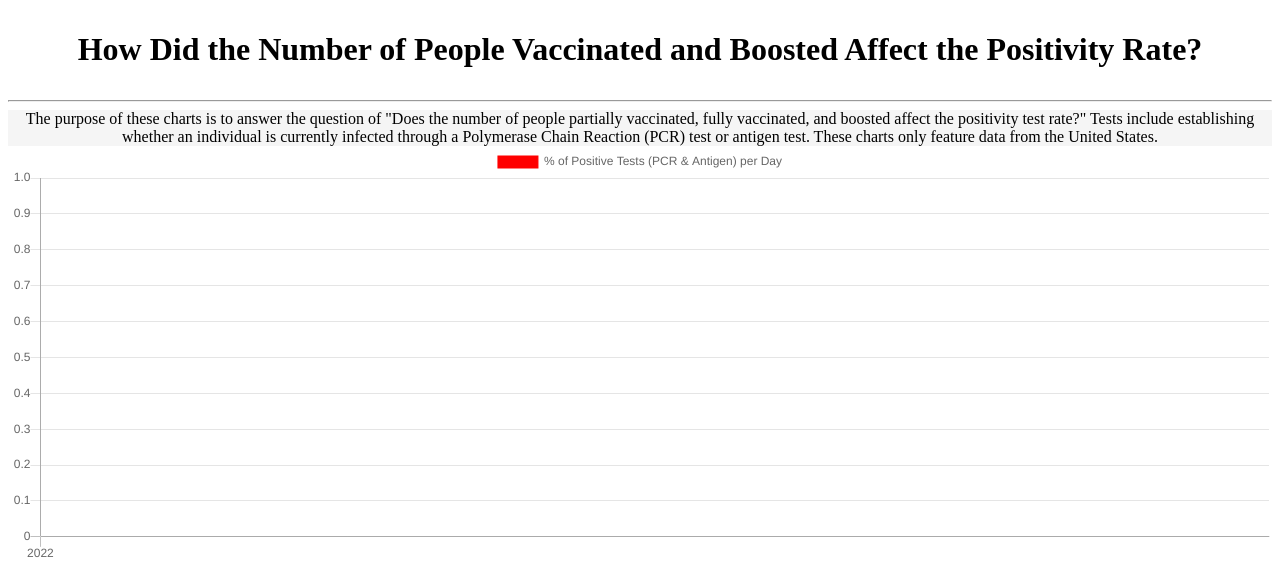
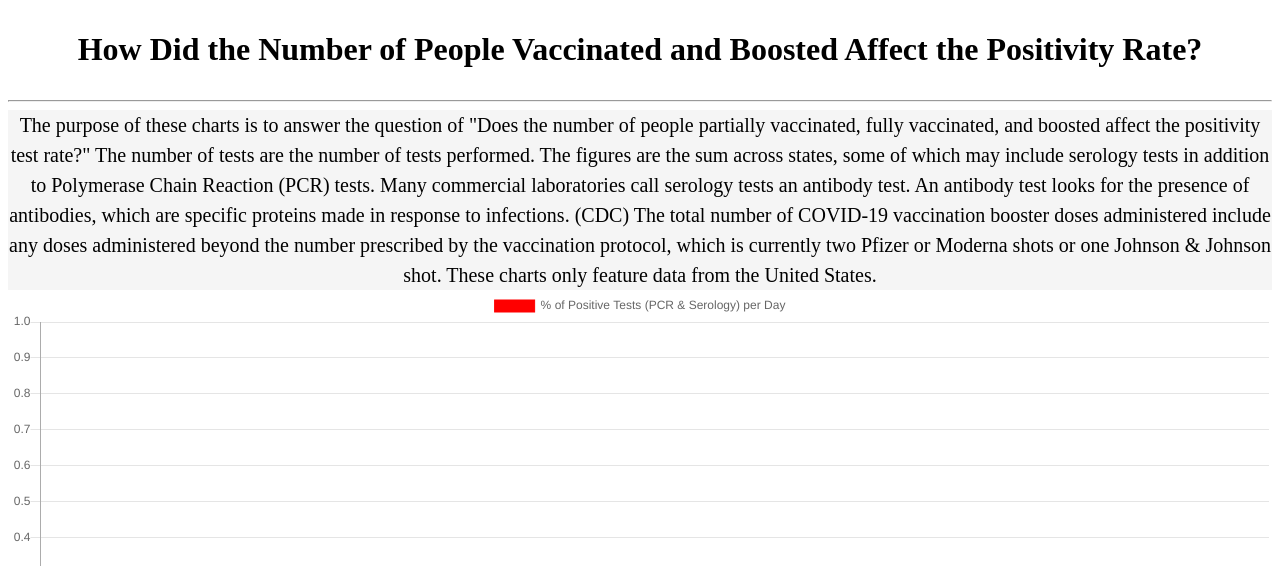
Before and after one commit to ajeukeng/gradproject, a Flask app: template src/covidVisualizationTool/app/templates/boosted_positive_rate.html in a window 1280 px wide. Shown: the part 54-620 px from the top of the page. Run offline with Flask 2, Linux system fonts and the light colour scheme; the template is opened without the code that fills it, so the values that code supplies are empty; some libraries are stand-ins or nearby versions.

Commit message:
updated font sizes and other small fixes

```diff
--- a/src/covidVisualizationTool/app/static/css/style.css
+++ b/src/covidVisualizationTool/app/static/css/style.css
@@ -64,3 +64,7 @@ h1 {
 .show {
   display: block;
 }
+#paragraph {
+  font-size: 20px;
+  line-height: 30px;
+}
--- a/src/covidVisualizationTool/app/templates/boosted_positive_rate.html
+++ b/src/covidVisualizationTool/app/templates/boosted_positive_rate.html
@@ -12,11 +12,15 @@
 <script src="https://cdnjs.cloudflare.com/ajax/libs/moment.js/2.24.0/moment.js"></script>
 <body>
 <HR>
-<div align="center" style="background-color:#F5F5F5">
+<div id="paragraph" align="center" style="background-color:#F5F5F5">
   The purpose of these charts is to answer the question of "Does the number of people partially vaccinated,
-  fully vaccinated, and boosted affect the positivity test rate?" Tests include establishing whether an individual is
-  currently infected through a Polymerase Chain Reaction (PCR) test or antigen test. These charts only feature data
-  from the United States.
+  fully vaccinated, and boosted affect the positivity test rate?" The number of tests are the number of tests
+  performed. The figures are the sum across states, some of which may include serology tests in addition to
+  Polymerase Chain Reaction (PCR) tests. Many commercial laboratories call serology tests an antibody test.
+  An antibody test looks for the presence of antibodies, which are specific proteins made in response to
+  infections. (CDC) The total number of COVID-19 vaccination booster doses
+  administered include any doses administered beyond the number prescribed by the vaccination protocol, which is
+  currently two Pfizer or Moderna shots or one Johnson & Johnson shot. These charts only feature data from the United States.
 
 </div>
   <div>
@@ -70,7 +74,7 @@
       data: {
       labels: pData.label,
       datasets: [{
-        label: '% of Positive Tests (PCR & Antigen) per Day',
+        label: '% of Positive Tests (PCR & Serology) per Day',
         data: pData.time,
         borderWidth: 1,
         fill: false,
--- a/src/covidVisualizationTool/app/templates/icu_patients_vaccinations.html
+++ b/src/covidVisualizationTool/app/templates/icu_patients_vaccinations.html
@@ -12,7 +12,7 @@
 <script src="https://cdnjs.cloudflare.com/ajax/libs/moment.js/2.24.0/moment.js"></script>
 <body>
 <HR>
-<div align="center" style="background-color:#F5F5F5">
+<div id="paragraph" align="center" style="background-color:#F5F5F5">
   The purpose of these charts is to answer the question of "Does the number of ICU patients decrease when the
   vaccinations increase?" These charts only feature data from the United States. COVID-19 Intensive Care Unit (ICU)
   patients are adults in the ICU with confirmed COVID-19 cases. New vaccinations include any person receiving a new
--- a/src/covidVisualizationTool/app/templates/lockdown_deaths.html
+++ b/src/covidVisualizationTool/app/templates/lockdown_deaths.html
@@ -16,11 +16,11 @@
 
 <body>
 <HR>
-<div align="center" style="background-color:#F5F5F5">
+<div id="paragraph" align="center" style="background-color:#F5F5F5">
   The purpose of these charts is to answer the question of "Did lockdowns help reduce deaths and cases?" The stringency
   index or the government response index is a composite measure based on 9 response indicators including school
   closures, workplace closures, and travel bans, rescaled to a value from 0 to 100, with 100 being the strictest
-  response. In the chart below, the green shaded bubbles represent different countries. When moused over, the
+  response. In the chart below, the green shaded bubbles represent different countries. When hovered over, the
   stringency index and total deaths per million are shown for each country. The size of the bubbles represents the
   total number of cases for that country, to scale. The World Health Organization defines a confirmed case as “a
   person with laboratory confirmation of COVID-19 infection.”
--- a/src/covidVisualizationTool/app/templates/median_age_death_rate.html
+++ b/src/covidVisualizationTool/app/templates/median_age_death_rate.html
@@ -14,12 +14,12 @@
 
 <body>
 <HR>
-<div align="center" style="background-color:#F5F5F5">
+<div id="paragraph" align="center" style="background-color:#F5F5F5">
   The purpose of these charts is to answer the question of "Does a higher median age mean more COVID-19 deaths?"
   COVID-19 has been known to affect older populations significantly more. Thus, it is statistically evident that
   countries with a higher median age experienced more deaths. It's important to note that the death
   counts can include probable deaths (as in COVID-19 was the <i>probable</i> cause of death), where reported. In the
-  chart below, the grey shaded bubbles represent different countries. When moused over, the median age and total
+  chart below, the grey shaded bubbles represent different countries. When hovered over, the median age and total
   deaths per million are shown for each country.
 </div>
   <center>
```
Also changed, not shown: src/covidVisualizationTool/app/templates/positive_rate_for_total_tests.html (+4 -4 lines), src/covidVisualizationTool/app/templates/vaccinated_deaths.html (+8 -3 lines).
